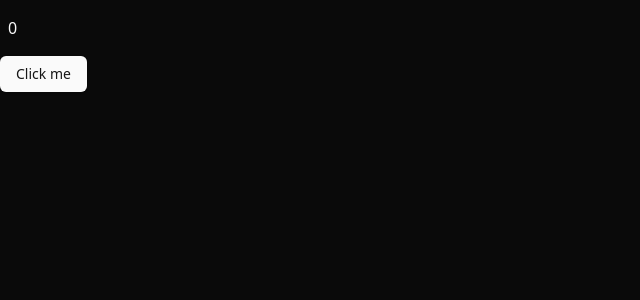
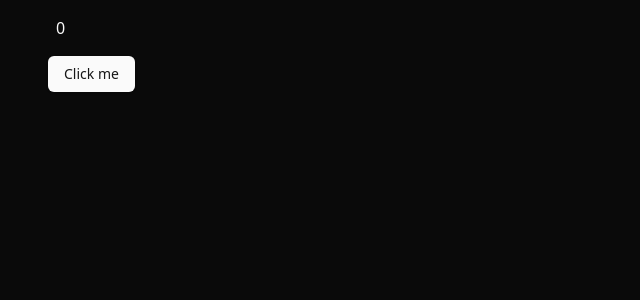
Before and after one commit to Cedricnator/taller_final, a React (Vite) app in the folder frontend/: page / in a window 1280 px wide. Shown: the top 300 px of the page, without its empty margins (0-640 px from the left). Built offline with nearby package versions, Linux system fonts and the light colour scheme.

Commit message:
feat(frontend): add base components

```diff
--- a/frontend/src/App.tsx
+++ b/frontend/src/App.tsx
@@ -10,13 +10,11 @@ function App() {
   }
 
   return (
-    <div className='dark mx mx-auto bg-background h-screen text-primary'>
-      <div className=''>
+    <div className='dark mx-12  bg-background h-screen text-primary'>
         <div className='py-4 px-2'>{count}</div>
         <div>
           <Button onClick={handleCount}>Click me</Button>
         </div>
-      </div>
     </div>
   )
 }
--- /dev/null
+++ b/frontend/src/components/shared/Footer.tsx
@@ -0,0 +1,5 @@
+export const FooterComponent = () => {
+  return (
+    <div>FooterComponent</div>
+  )
+}
--- /dev/null
+++ b/frontend/src/components/shared/Navbar.tsx
@@ -0,0 +1,6 @@
+
+export const NavbarComponent = () => {
+  return (
+    <div>NavbarComponent</div>
+  )
+}
--- /dev/null
+++ b/frontend/src/components/shared/Sidebar.tsx
@@ -0,0 +1,5 @@
+export const SidebarComponent = () => {
+  return (
+    <div>SidebarComponent</div>
+  )
+}
```
